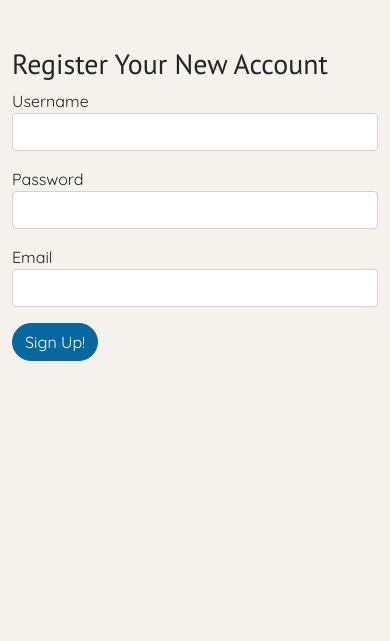
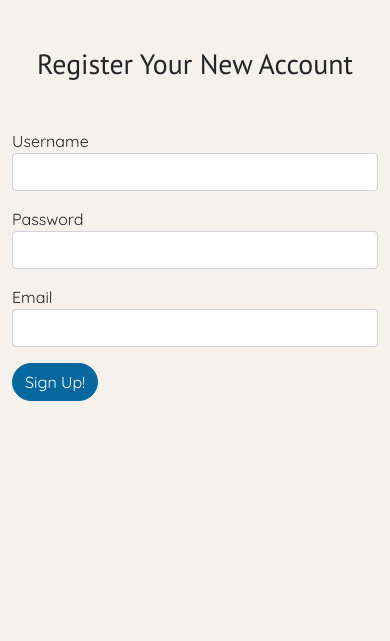
Before and after one commit to quentinikeno/Springboard-SEC-Capstone-Project-1, a Flask app: page /register in a window 390 px wide. Shown: the part 96-737 px from the top of the page. Run offline with Flask 2, Linux system fonts and the light colour scheme; some libraries are stand-ins or nearby versions.

Commit message:
Make register page responsive.

```diff
--- a/templates/users/register.html
+++ b/templates/users/register.html
@@ -1,9 +1,10 @@
 {% extends './base.html' %} {% block title %} Register New User {% endblock %}
 {% block content %}
-<h1>Register Your New Account</h1>
-<form action="{{ url_for('user_register') }}" method="post">
-	{% include './form.html' %}
-	<button class="btn btn-primary" type="submit">Sign Up!</button>
-</form>
-
+<h1 class="text-center">Register Your New Account</h1>
+<div class="col-12 col-sm-10 col-md-8 col-lg-6 col-xl-5 mx-auto my-5">
+	<form action="{{ url_for('user_register') }}" method="post">
+		{% include './form.html' %}
+		<button class="btn btn-primary" type="submit">Sign Up!</button>
+	</form>
+</div>
 {% endblock %}
```
